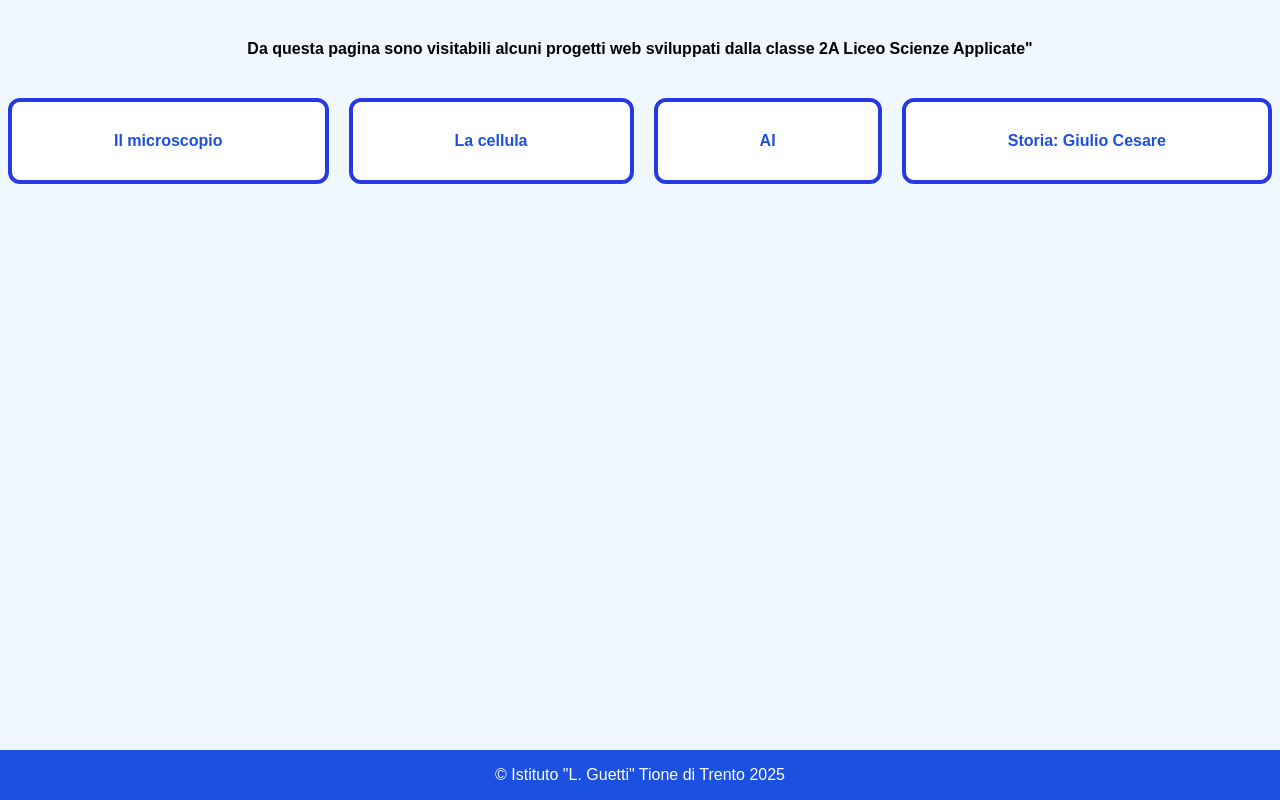
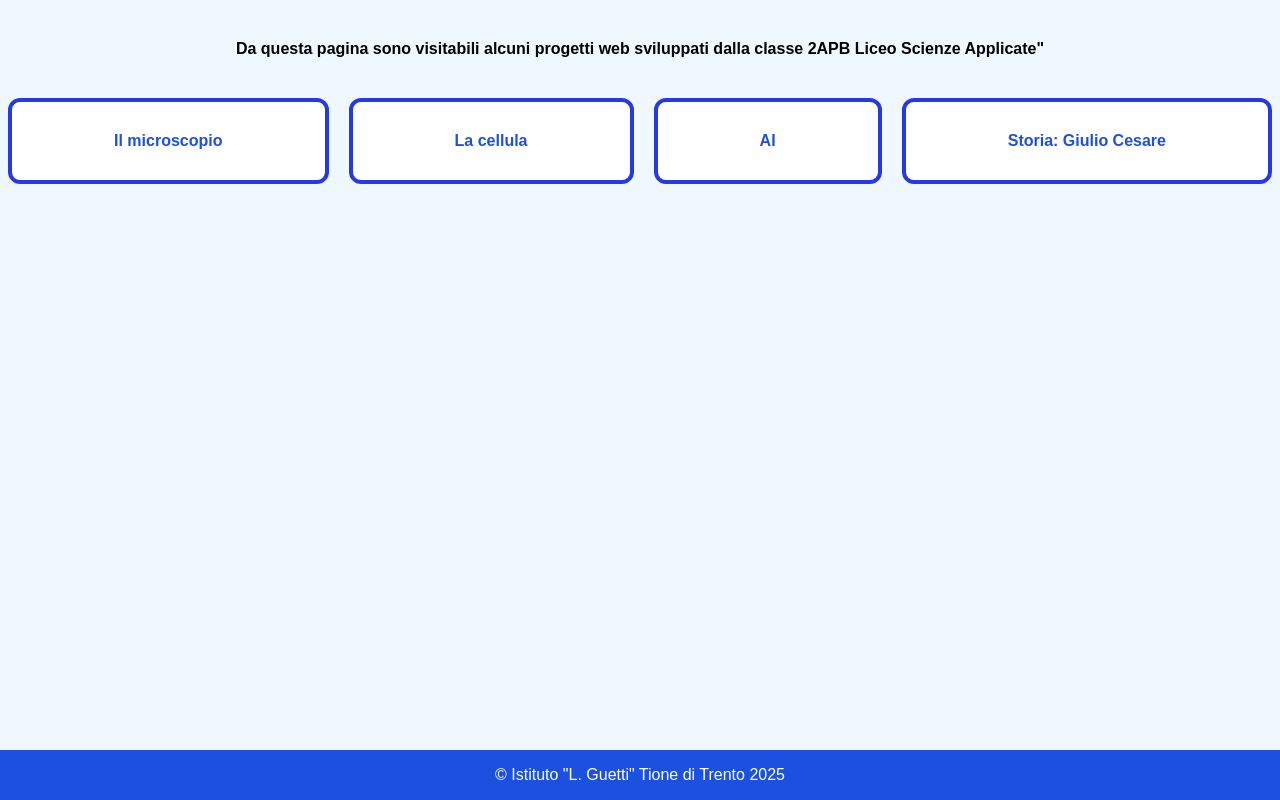
Before and after one commit to pberlanda/progetti_web_2apb, a plain HTML site: page index.html in a window 1280 px wide. Drawn offline with Linux system fonts and the light colour scheme.

Commit message:
Update index.html
Correzione testo

```diff
--- a/index.html
+++ b/index.html
@@ -59,7 +59,7 @@
 </head>
 <body>
   <div class="intro">
-    <p>Da questa pagina sono visitabili alcuni progetti web sviluppati dalla classe 2A Liceo Scienze Applicate"</p>
+    <p>Da questa pagina sono visitabili alcuni progetti web sviluppati dalla classe 2APB Liceo Scienze Applicate"</p>
   </div>
 
   <div class="container">
```
